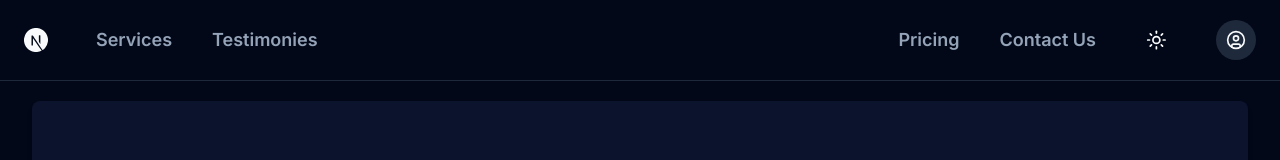
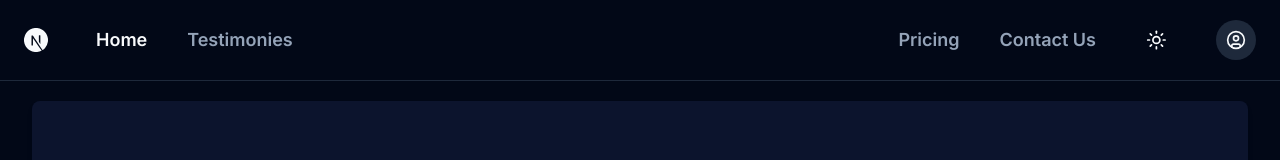
Before and after one commit to oleivahn/ehc-paytracker, a Next.js app: page / in a window 1280 px wide. Shown: the top 160 px of the page. Built offline with nearby package versions, Linux system fonts and the light colour scheme.

Commit message:
Home page

```diff
--- a/app/services/page.tsx
+++ /dev/null
@@ -1,13 +0,0 @@
-import React from "react";
-
-const Services = () => {
-  return (
-    <>
-      <div className="container mt-6">
-        <p className="text-3xl">Services</p>
-      </div>
-    </>
-  );
-};
-
-export default Services;
--- a/components/Navbar.tsx
+++ b/components/Navbar.tsx
@@ -53,7 +53,7 @@ export default function Navbar() {
   const pathname = usePathname();
 
   const LEFT_NAV_ITEMS = [
-    { href: "/services", label: "Services" },
+    { href: "/", label: "Home" },
     { href: "/testimonies", label: "Testimonies" },
   ];
 
```
